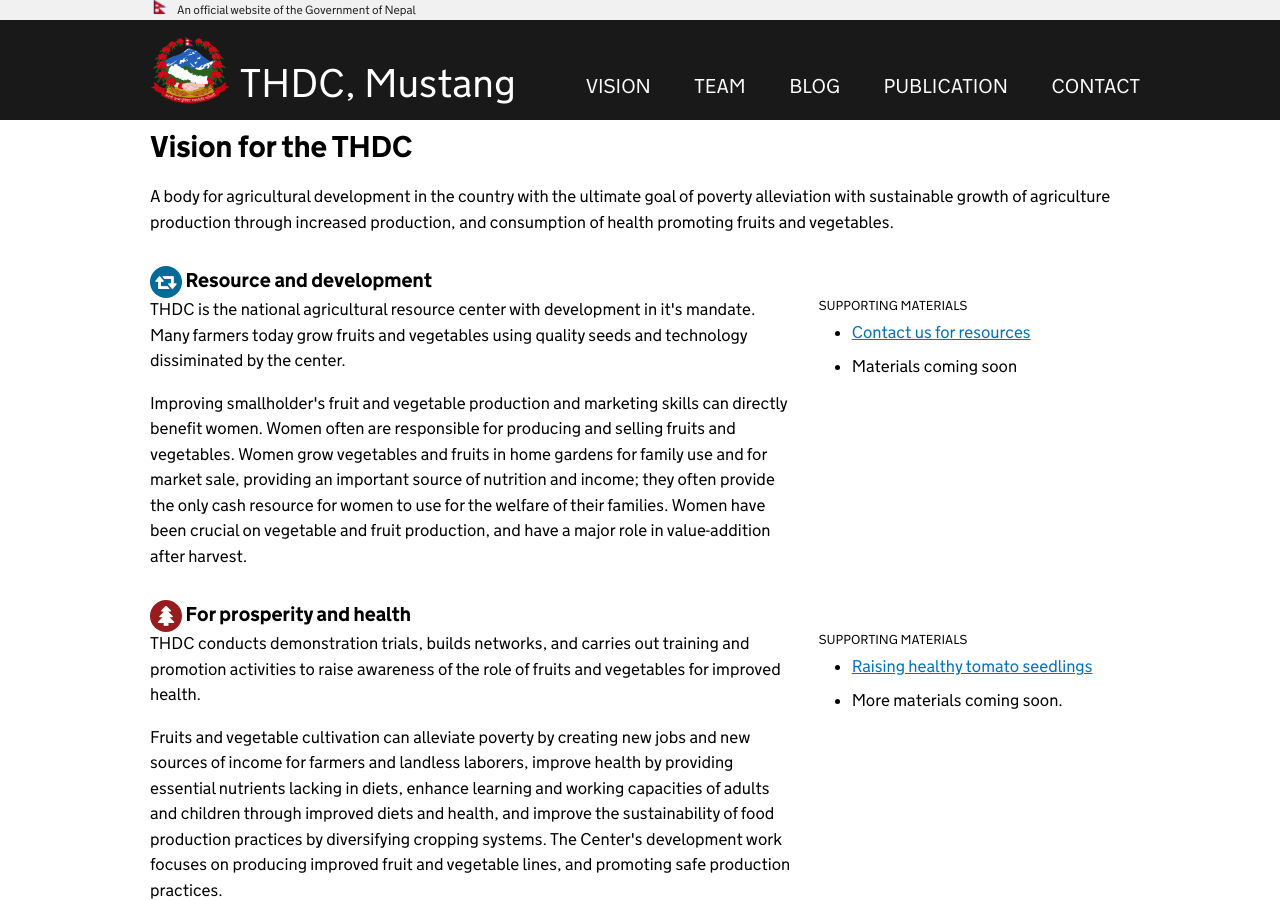
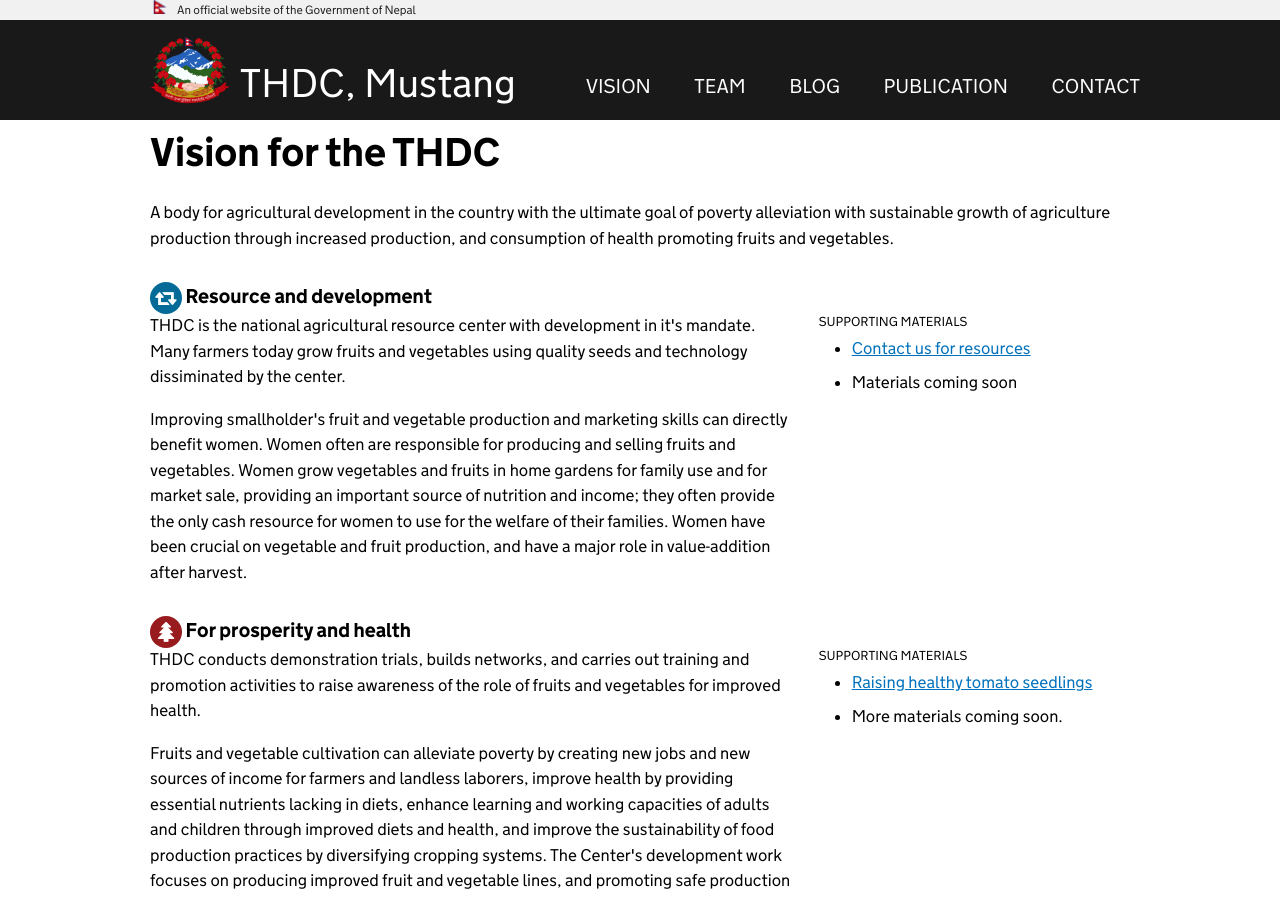
Before and after one commit to THDCMustang/thdcmustang.github.io, a Jekyll site: the page built from vision.html, in a window 1280 px wide and 900 px high. Built offline with Jekyll 4.4.1, drawn with Linux system fonts in a browser that asks for light colours; comment, search, counter and statistics services are not loaded.

Commit message:
Update vision.html

```diff
--- a/vision.html
+++ b/vision.html
@@ -5,8 +5,8 @@
 ---
 
 <div class="thdc-grid">
-  <h2>Vision for the THDC</h2>
-  <p>A body for agricultural development in the country with the ultimate goal of poverty alleviation with sustainable growth of agriculture production through increased production, and consumption of health promoting fruits and vegetables.</p>
+  <h1>Vision for the THDC</h1>
+  <p class="lead">A body for agricultural development in the country with the ultimate goal of poverty alleviation with sustainable growth of agriculture production through increased production, and consumption of health promoting fruits and vegetables.</p>
 </div>
 
 <div class="thdc-grid">
```
